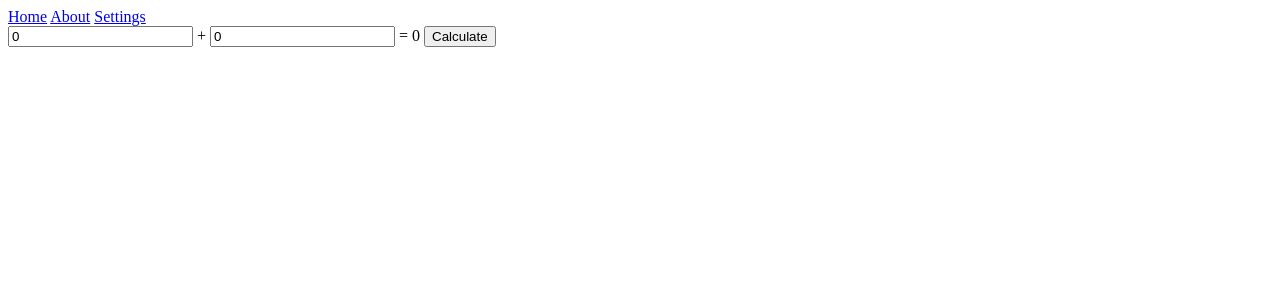
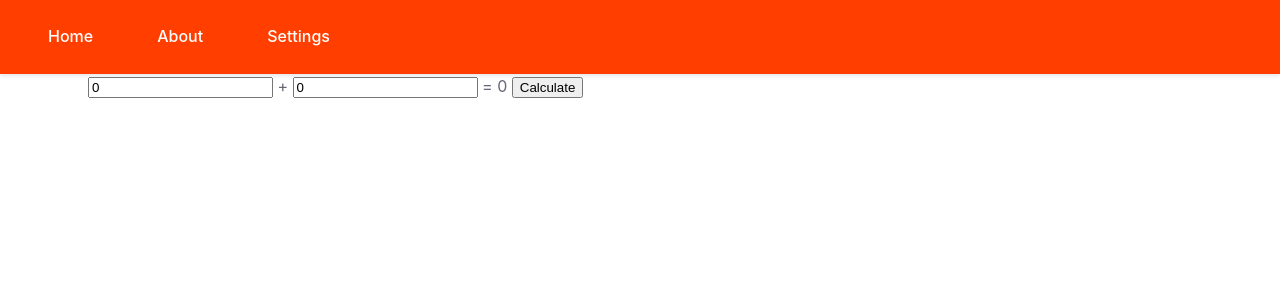
Before and after one commit to skingford/sv-web, a SvelteKit app: page /add in a window 1280 px wide. Shown: the top 300 px of the page. Built offline with nearby package versions, Linux system fonts and the light colour scheme.

Commit message:
chore: sass

```diff
--- a/package.json
+++ b/package.json
@@ -19,6 +19,7 @@
 		"@sveltejs/vite-plugin-svelte": "^6.0.0",
 		"prettier": "^3.4.2",
 		"prettier-plugin-svelte": "^3.3.3",
+		"sass": "^1.92.1",
 		"svelte": "^5.0.0",
 		"svelte-check": "^4.0.0",
 		"typescript": "^5.0.0",
--- /dev/null
+++ b/src/lib/styles/global.scss
@@ -0,0 +1,124 @@
+@use 'sass:color';
+@use 'sass:map';
+
+// 全局变量
+$primary-color: #ff3e00;
+$secondary-color: #676778;
+$success-color: #40d9a5;
+$warning-color: #ff9500;
+$error-color: #ff4757;
+
+$border-radius: 8px;
+$transition-duration: 0.3s;
+
+// 响应式断点
+$breakpoints: (
+  'mobile': 480px,
+  'tablet': 768px,
+  'desktop': 1024px,
+  'wide': 1200px
+);
+
+// Mixin: 响应式媒体查询
+@mixin respond-to($breakpoint) {
+  @if map.has-key($breakpoints, $breakpoint) {
+    @media (min-width: map.get($breakpoints, $breakpoint)) {
+      @content;
+    }
+  } @else {
+    @warn "不存在的断点: #{$breakpoint}";
+  }
+}
+
+// Mixin: 按钮样式
+@mixin button-style($bg-color: $primary-color, $text-color: white) {
+  background-color: $bg-color;
+  color: $text-color;
+  border: none;
+  border-radius: $border-radius;
+  padding: 0.75rem 1.5rem;
+  font-size: 1rem;
+  cursor: pointer;
+  transition: all $transition-duration ease;
+
+  &:hover {
+    background-color: color.adjust($bg-color, $lightness: -10%);
+    transform: translateY(-2px);
+  }
+
+  &:active {
+    transform: translateY(0);
+  }
+}
+
+// Mixin: 卡片样式
+@mixin card-style($padding: 1.5rem) {
+  background: white;
+  border-radius: $border-radius;
+  box-shadow: 0 2px 8px rgba(0, 0, 0, 0.1);
+  padding: $padding;
+  transition: box-shadow $transition-duration ease;
+
+  &:hover {
+    box-shadow: 0 4px 16px rgba(0, 0, 0, 0.15);
+  }
+}
+
+// 全局样式重置
+* {
+  box-sizing: border-box;
+}
+
+body {
+  font-family: -apple-system, BlinkMacSystemFont, 'Segoe UI', Roboto, sans-serif;
+  line-height: 1.6;
+  color: $secondary-color;
+  margin: 0;
+  padding: 0;
+}
+
+// 工具类
+.btn {
+  @include button-style();
+}
+
+.btn-secondary {
+  @include button-style($secondary-color);
+}
+
+.btn-success {
+  @include button-style($success-color);
+}
+
+.card {
+  @include card-style();
+}
+
+.text-center {
+  text-align: center;
+}
+
+.mt-1 { margin-top: 0.5rem; }
+.mt-2 { margin-top: 1rem; }
+.mt-3 { margin-top: 1.5rem; }
+.mt-4 { margin-top: 2rem; }
+
+.mb-1 { margin-bottom: 0.5rem; }
+.mb-2 { margin-bottom: 1rem; }
+.mb-3 { margin-bottom: 1.5rem; }
+.mb-4 { margin-bottom: 2rem; }
+
+// 响应式容器
+.container {
+  max-width: 1200px;
+  margin: 0 auto;
+  padding: 0 1rem;
+
+  @include respond-to('tablet') {
+    padding: 0 2rem;
+  }
+
+  @include respond-to('desktop') {
+    padding: 0 3rem;
+  }
+}
--- a/src/routes/+layout.svelte
+++ b/src/routes/+layout.svelte
@@ -1,5 +1,6 @@
 <script lang="ts">
 	import favicon from '$lib/assets/favicon.svg';
+	import '$lib/styles/global.scss';
 
 	let { children } = $props();
 </script>
@@ -14,4 +15,41 @@
 	<a href="/settings">Settings</a>
 </nav>
 
-{@render children?.()}
+<main class="container">
+	{@render children?.()}
+</main>
+
+<style lang="scss">
+	@use 'sass:color';
+	@use '$lib/styles/global.scss' as *;
+
+	nav {
+		background-color: $primary-color;
+		padding: 1rem 2rem;
+		display: flex;
+		gap: 2rem;
+		box-shadow: 0 2px 4px rgba(0, 0, 0, 0.1);
+
+		a {
+			color: white;
+			text-decoration: none;
+			font-weight: 500;
+			padding: 0.5rem 1rem;
+			border-radius: $border-radius;
+			transition: background-color $transition-duration ease;
+
+			&:hover {
+				background-color: color.adjust($primary-color, $lightness: -15%);
+			}
+
+			&:active {
+				background-color: color.adjust($primary-color, $lightness: -20%);
+			}
+		}
+	}
+
+	main {
+		padding-top: 2rem;
+		padding-bottom: 2rem;
+	}
+</style>
```
Also changed, not shown: src/routes/+page.svelte (+55 -2 lines), 1 other file (tests, documents, lock files or other folders).
